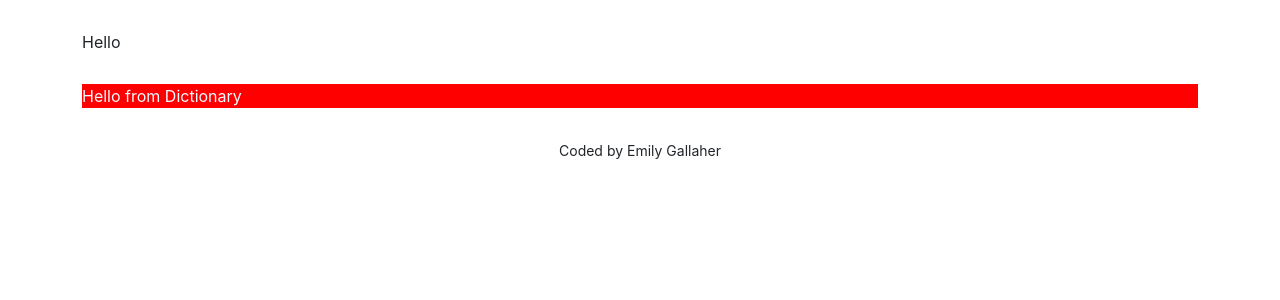
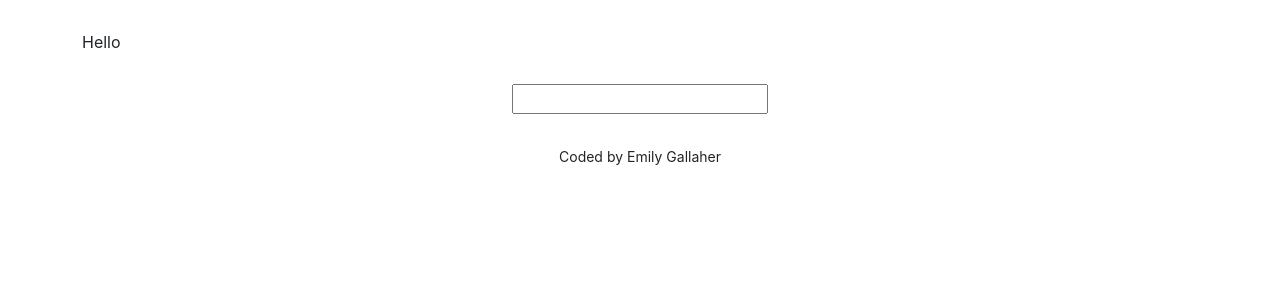
Before and after one commit to EmilyGallaher/dictionary-app, a React (Create React App) app: page / in a window 1280 px wide. Shown: the top 300 px of the page. Built offline with nearby package versions, Linux system fonts and the light colour scheme.

Commit message:
add search and event listeners

```diff
--- a/src/Dictionary.css
+++ b/src/Dictionary.css
@@ -1,4 +1,3 @@
 .Dictionary     {
-    background: red;
-    color: aliceblue;
+   text-align: center;
 }
--- a/src/Dictionary.js
+++ b/src/Dictionary.js
@@ -1,9 +1,24 @@
-import React from "react";
+import React, { useState } from "react";
 import "./Dictionary.css"
+
 export default function Dictionary() {
+    let [keyword, setKeyword] = useState("");
+
+
+    function search (event)  {
+        event.preventDefault();
+        alert("Searching...")
+}
+    function handleKeywordChange(event) {
+
+    }
+
+
     return (
         <div className="Dictionary">
-            Hello from Dictionary
+            <form onSubmit={search}>
+                <input type="search" onChange={handleKeywordChange} />
+            </form>
         </div>
     )
 }
```
